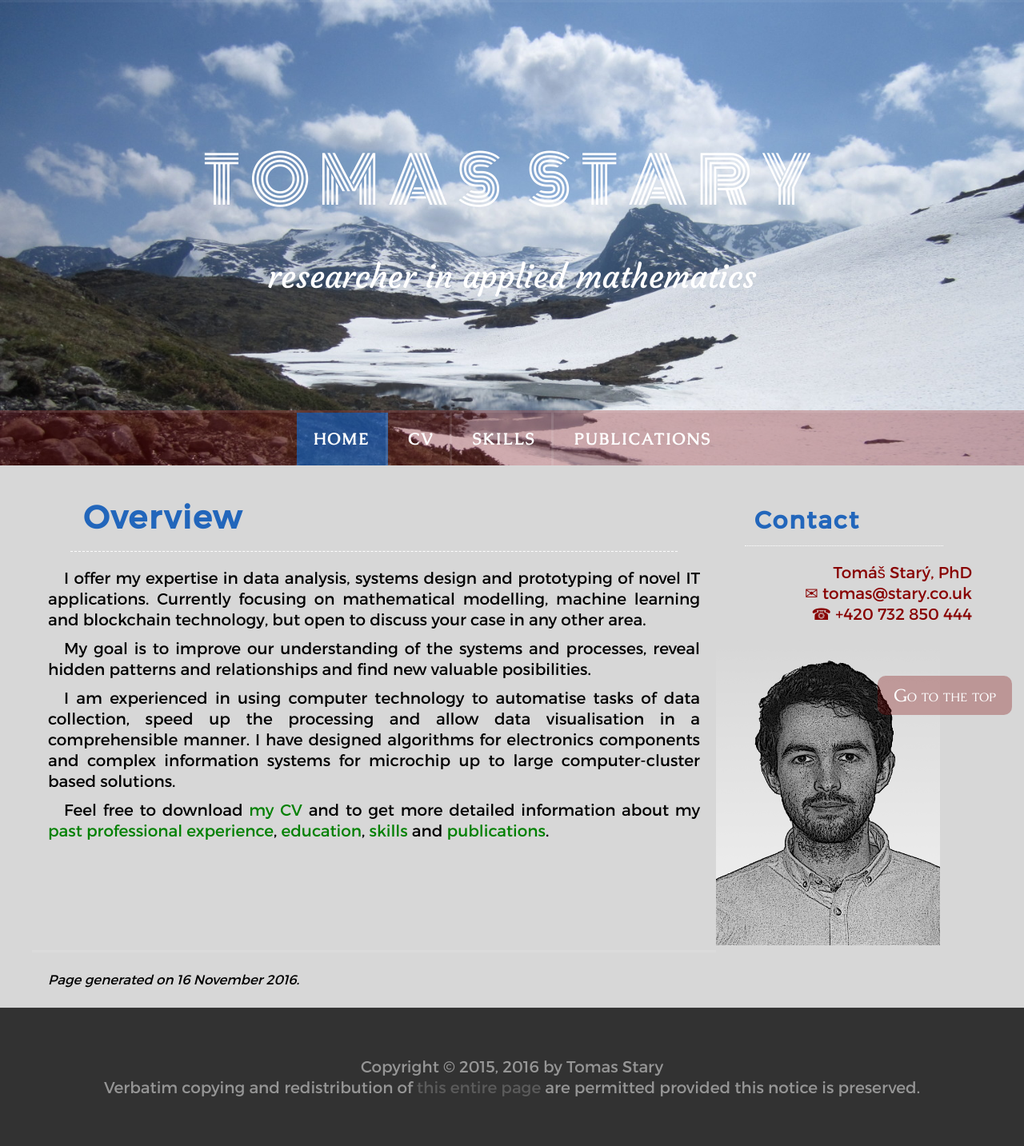
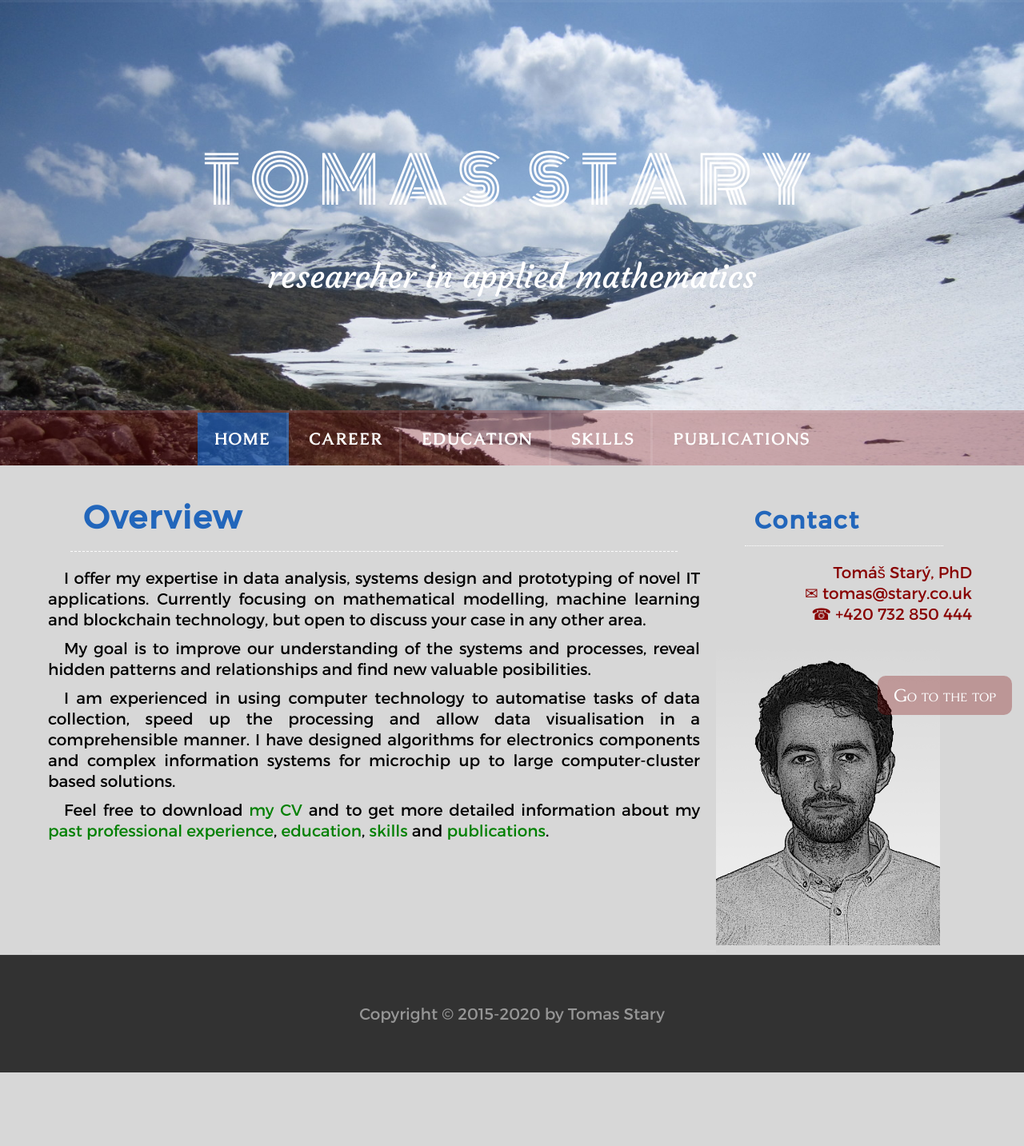
Before and after one commit to tomichec/tomichec.github.io, a Jekyll site: the page built from index.html, in a window 1280 px wide. Shown: the whole page at 80% size. Built offline with Jekyll 4.4.1, drawn with Linux system fonts in a browser that asks for light colours; after the commit the page ends 1341 px from its top, so only the background shows below that.

Commit message:
jekyll setup changes

```diff
--- a/_data/navigation.yml
+++ b/_data/navigation.yml
@@ -1,7 +1,9 @@
 - name: Home
   link: /
-- name: CV
+- name: Career
   link: /career.html
+- name: Education
+  link: /education.html
 - name: Skills
   link: /skills.html
 - name: Publications
--- a/_includes/back.html
+++ b/_includes/back.html
@@ -1,12 +1,12 @@
 <div id="back">
 
-  <p>
-    <small>
-      <i>
-	Page generated on 16 November 2016.
-      </i>
-    </small>
-  </p>
+  <!-- <p> -->
+  <!--   <small> -->
+  <!--     <i> -->
+  <!-- 	Page generated on 30 August 2020. -->
+  <!--     </i> -->
+  <!--   </small> -->
+  <!-- </p> -->
 
   <div id="button">
     <a  class="button" href="#nav">Go to the top</a>
--- a/_includes/copyright.html
+++ b/_includes/copyright.html
@@ -1,7 +1,6 @@
 <!-- Copyright -->
 <div id="copyright">
   <div class="container">
-    Copyright &copy; 2015, 2016 by Tomas Stary<br>
-    Verbatim copying and redistribution of <a href="/assets/web_TomasStary.zip">this entire page</a> are permitted provided this notice is preserved.
+    Copyright &copy; 2015-2020 by Tomas Stary<br>
   </div>
 </div>
```
